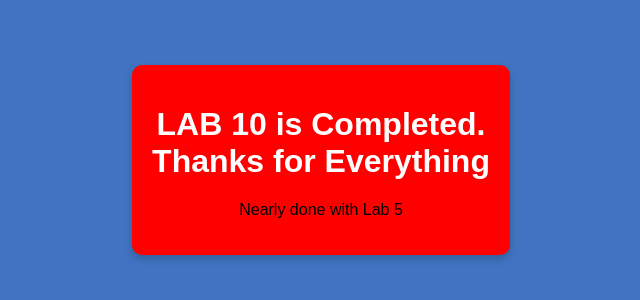
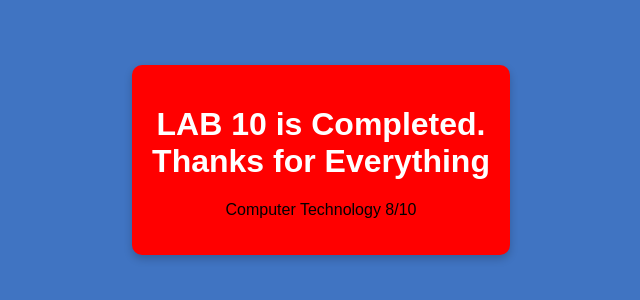
Before and after one commit to BostonPembele/ApacheWebsite, a plain HTML site: page index.html in a window 1280 px wide. Shown: the part 240-540 px from the top of the page, 319-959 px from the left. Drawn offline with Linux system fonts and the light colour scheme.

Commit message:
Done with everything

```diff
--- a/index.html
+++ b/index.html
@@ -29,7 +29,7 @@
 <body>
     <div class="container">
         <h1>LAB 10 is Completed. <br>Thanks for Everything</h1>
-	<p>Nearly done with Lab 5</p>
+	<p>Computer Technology 8/10</p>
     </div>
 </body>
 <script>
```
